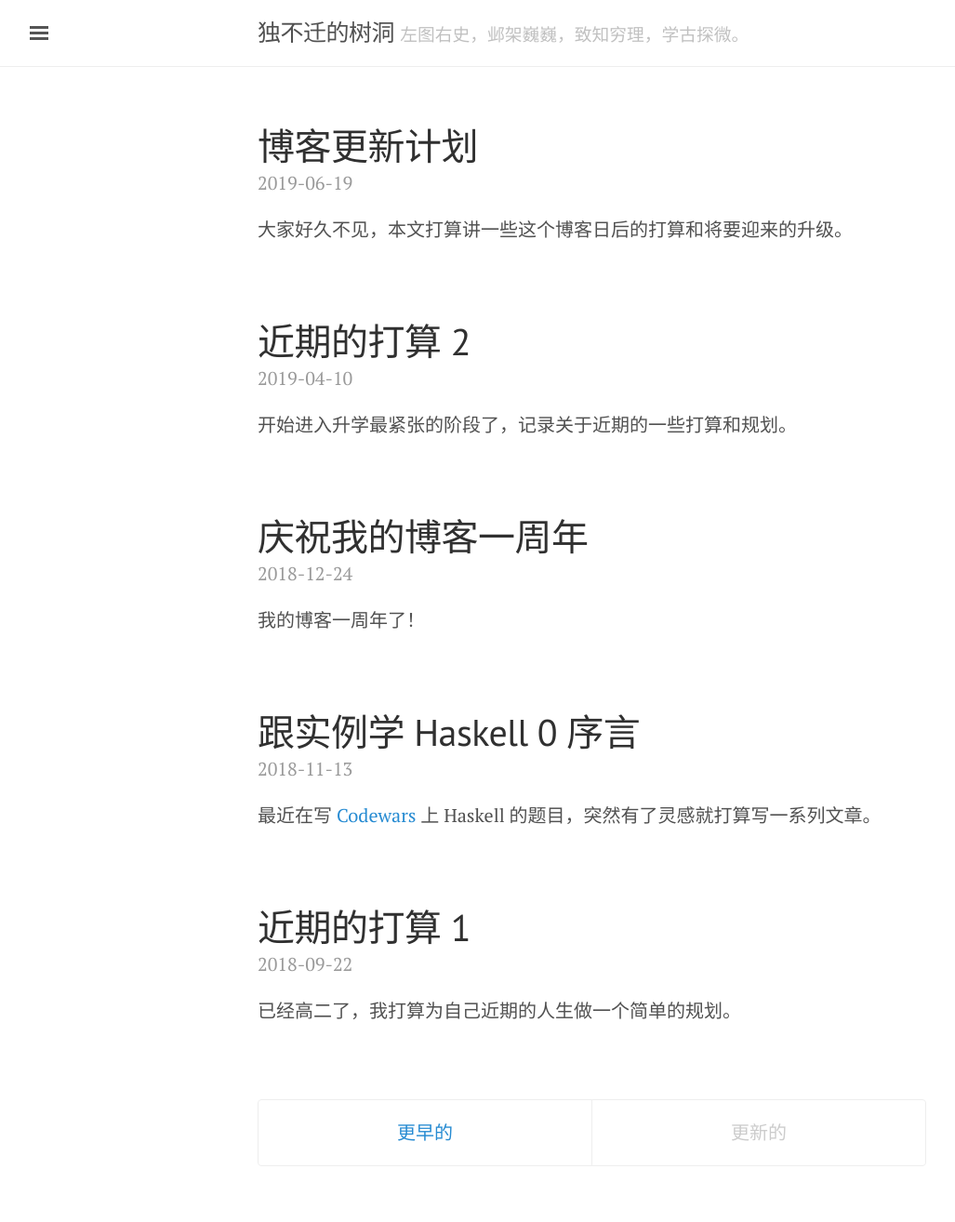
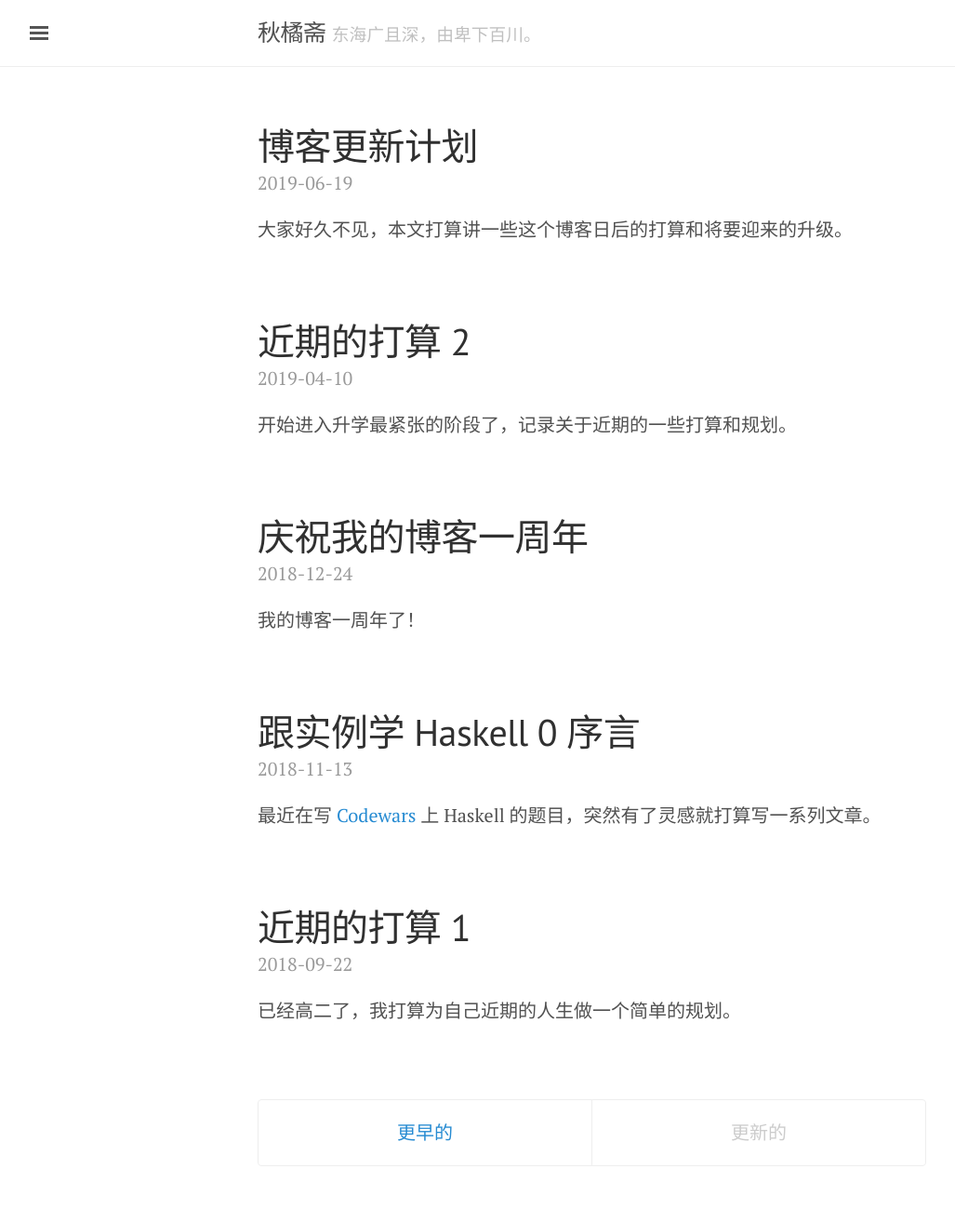
Before and after one commit to dubuqian/dubuqian.github.io, a Jekyll site: the page built from index.html, in a window 1280 px wide. Shown: the whole page at 93% size, without its empty margins (3-1030 px from the left). Built offline with Jekyll 4.4.1, drawn with Linux system fonts in a browser that asks for light colours; a script that is not in the unit is left out; the list of posts is cut into pages by our own code.

Commit message:
altered some details about this blog

```diff
--- a/_config.yml
+++ b/_config.yml
@@ -4,9 +4,9 @@
 permalink:           pretty
 
 # Setup
-title:               独不迁的树洞
-tagline:             '左图右史，邺架巍巍，致知穷理，学古探微。'
-description:         '这里是独不迁的树洞，记录独不迁的生活和技术相关的文章。'
+title:               秋橘斋
+tagline:             '东海广且深，由卑下百川。'
+description:         '这里是秋橘斋，记录独不迁的文字。'
 url:                 https://dubuqian.cn
 baseurl:             ''
 paginate:            5
@@ -17,7 +17,7 @@ excerpt_separator:   <!--more-->
 author:
   name:              独不迁
   url:               https://dubuqian.cn
-  email:             dubuqian@outlook.cn
+  email:             dubuqian@outlook.com
 
 plugins:
   - jekyll-paginate
```
